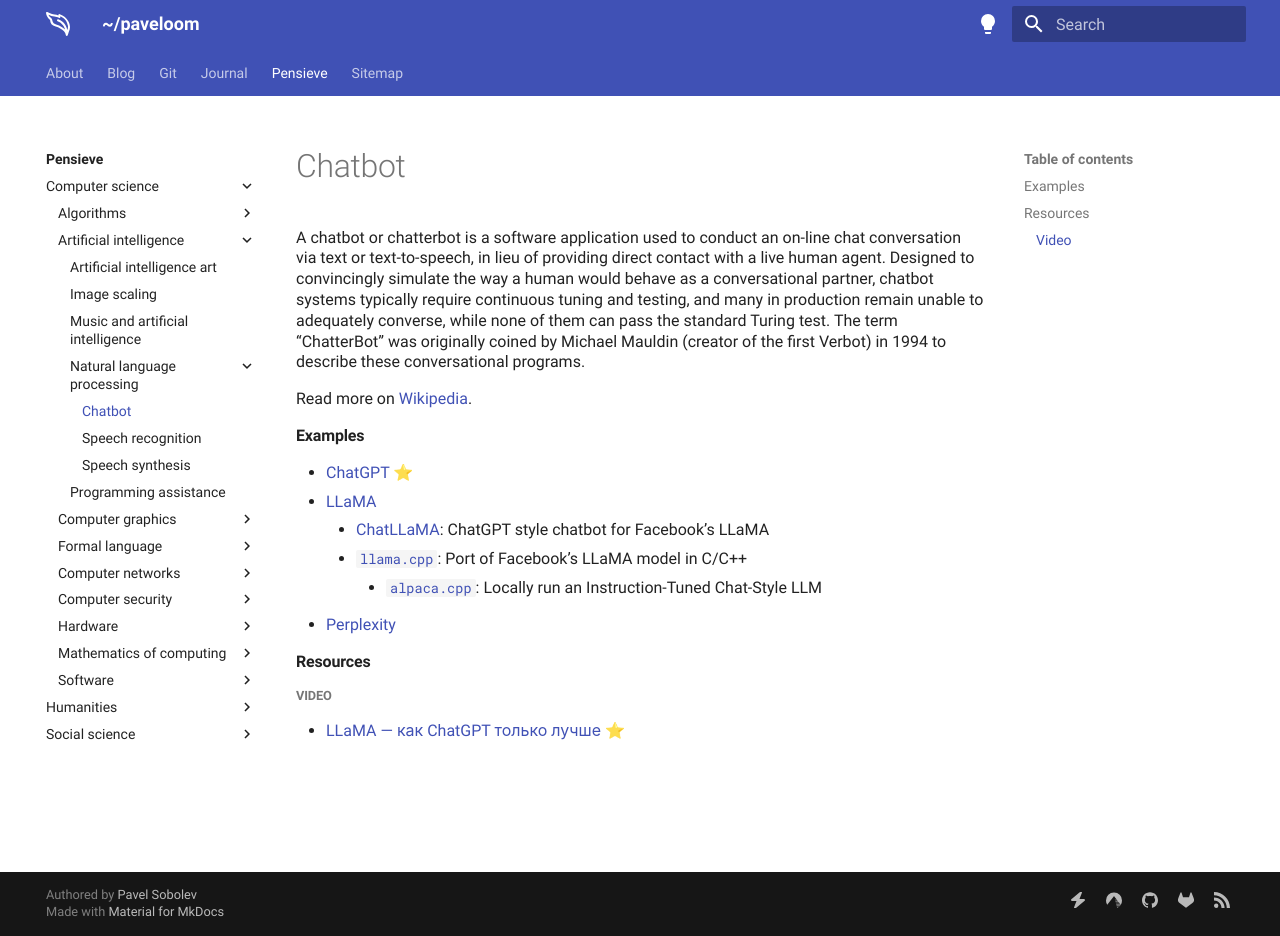
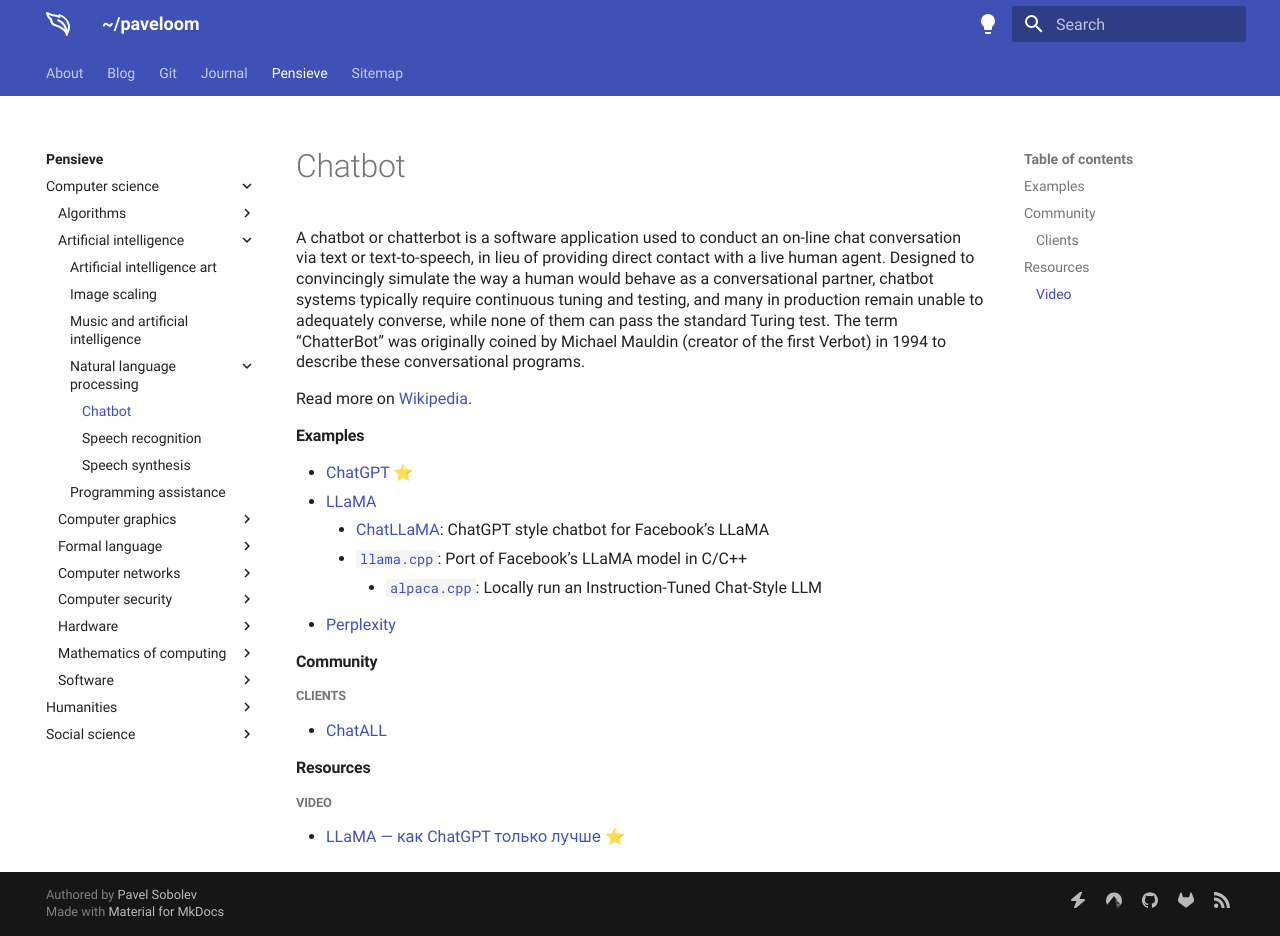
Before and after one commit to paveloom/paveloom.dev, an MkDocs documentation site: the page built from content/pensieve/chatbot.md, in a window 1280 px wide and 936 px high. Built offline with MkDocs 1.6.1 and Material for MkDocs 9.7.7, drawn with Linux system fonts in a browser that asks for light colours.

Commit message:
Pensieve: update the Chatbot page.

```diff
--- a/content/pensieve/chatbot.md
+++ b/content/pensieve/chatbot.md
@@ -12,6 +12,11 @@
         - [`alpaca.cpp`](https://github.com/antimatter15/alpaca.cpp): Locally run an Instruction-Tuned Chat-Style LLM
 - [Perplexity](https://www.perplexity.ai)
 
+#### Community
+
+##### Clients
+- [ChatALL](https://github.com/sunner/ChatALL)
+
 #### Resources
 
 ##### Video
```
